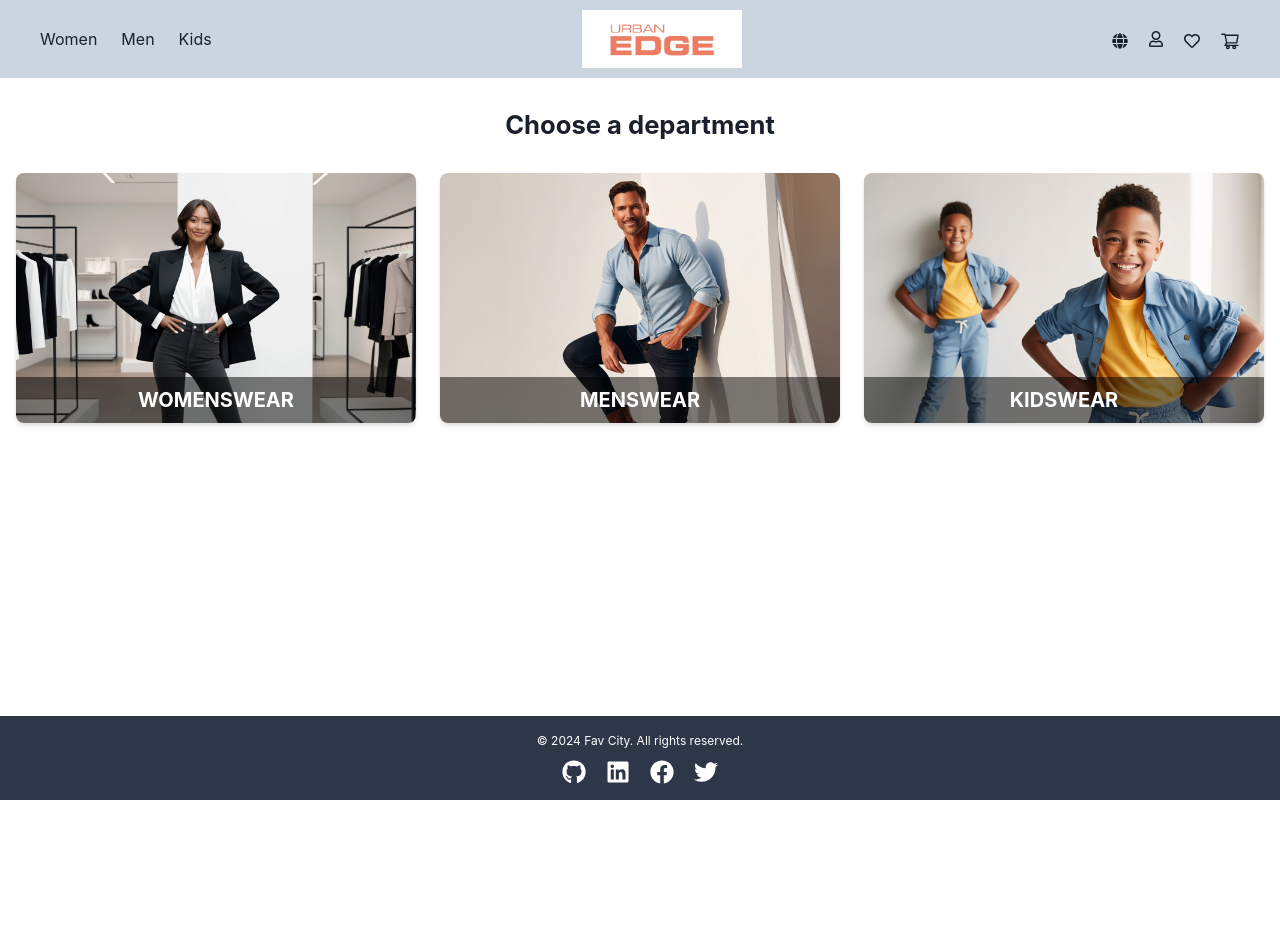
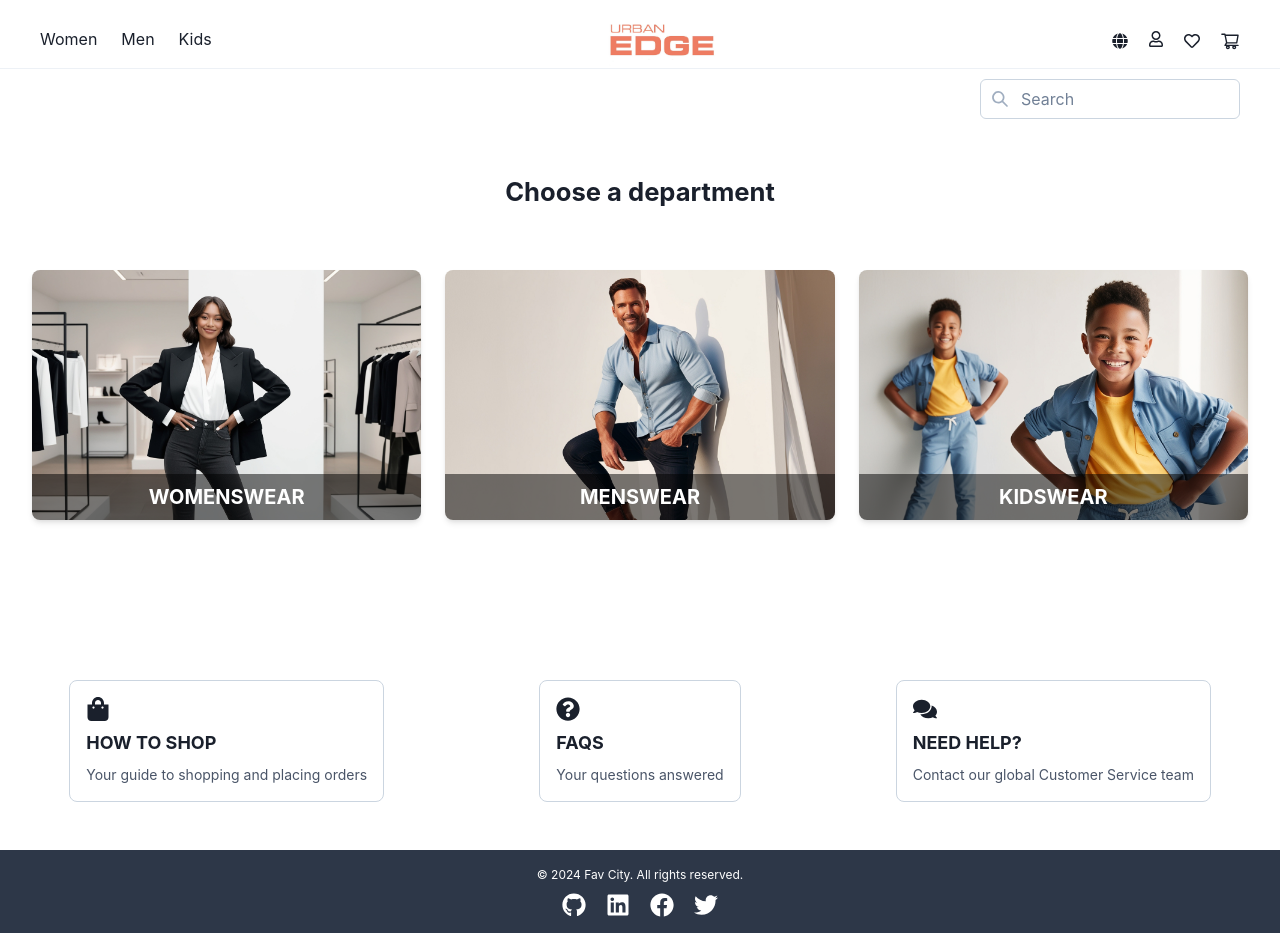
Before and after one commit to alyersin/Urban-Edge, a Next.js app: page / in a window 1280 px wide. Before the commit the page ends 800 px from the top, so only its background shows below. Built offline with nearby package versions, Linux system fonts and the light colour scheme.

Commit message:
13-11 23:15

```diff
--- a/src/app/page.js
+++ b/src/app/page.js
@@ -1,32 +1,76 @@
-import { Box, Heading, SimpleGrid } from "@chakra-ui/react";
+import { Box, Heading, SimpleGrid, VStack } from "@chakra-ui/react";
 import DepartmentCard from "@/components/DepartmentCard/DepartmentCard";
+import InfoCard from "@/components/InfoCard/InfoCard";
+import { FaShoppingBag, FaQuestionCircle, FaComments } from "react-icons/fa";
 
 export default function Home() {
   return (
-    <Box textAlign="center">
+    <Box
+      display="flex"
+      flexDirection="column"
+      gap="30px"
+      alignItems="center"
+      alignContent="center"
+      justifyContent="center"
+      // minHeight="100vh"
+      maxWidth="1280px"
+      mx="auto"
+      textAlign="center"
+      p={4}
+    >
       <Heading mb={8} fontSize="1.6rem">
         Choose a department
       </Heading>
+
       <SimpleGrid
         columns={{ base: 1, md: 3 }}
         spacing={6}
         justifyItems="center"
       >
+        {/* Column 1 */}
+        <VStack spacing={40}>
           <DepartmentCard
             image="/assets/womenswear.jpg"
             title="WOMENSWEAR"
             link="/Pages/Women"
           />
+          <InfoCard
+            href="/Pages/Information/How-to-shop/"
+            icon={<FaShoppingBag />}
+            title="HOW TO SHOP"
+            description="Your guide to shopping and placing orders"
+          />
+        </VStack>
+
+        {/* Column 2 */}
+        <VStack spacing={40}>
           <DepartmentCard
             image="/assets/menswear.jpg"
             title="MENSWEAR"
             link="/Pages/Men"
           />
+          <InfoCard
+            href="/Pages/Information/Faqs/"
+            icon={<FaQuestionCircle />}
+            title="FAQS"
+            description="Your questions answered"
+          />
+        </VStack>
+
+        {/* Column 3 */}
+        <VStack spacing={40}>
           <DepartmentCard
             image="/assets/kidswear.jpg"
             title="KIDSWEAR"
             link="/Pages/Kids"
           />
+          <InfoCard
+            href="/Pages/Information/Need-help/"
+            icon={<FaComments />}
+            title="NEED HELP?"
+            description="Contact our global Customer Service team"
+          />
+        </VStack>
       </SimpleGrid>
     </Box>
   );
--- a/src/components/DepartmentCard/DepartmentCard.jsx
+++ b/src/components/DepartmentCard/DepartmentCard.jsx
@@ -1,5 +1,3 @@
-// src/components/DepartmentCard/DepartmentCard.jsx
-
 import { Box, Image, Text, Link } from "@chakra-ui/react";
 
 export default function DepartmentCard({ image, title, link }) {
@@ -8,8 +6,8 @@ export default function DepartmentCard({ image, title, link }) {
       <Box
         position="relative"
         width="100%"
-        maxWidth="400px" // Increase width for a more landscape view
-        height="250px" // Reduce height for a landscape view
+        maxWidth="400px"
+        height="250px"
         overflow="hidden"
         borderRadius="lg"
         boxShadow="md"
@@ -20,7 +18,7 @@ export default function DepartmentCard({ image, title, link }) {
           alt={title}
           width="100%"
           height="100%"
-          objectFit="cover" // Keep "cover" to maintain aspect ratio within the landscape card
+          objectFit="cover"
         />
         <Box
           position="absolute"
--- a/src/components/Header/Header.jsx
+++ b/src/components/Header/Header.jsx
@@ -7,18 +7,24 @@ import {
   Image,
   Text,
   Tooltip,
+  InputGroup,
+  InputLeftElement,
+  Input,
+  Divider,
 } from "@chakra-ui/react";
 import { FaGlobe, FaRegUser, FaRegHeart } from "react-icons/fa";
 import { AiOutlineShoppingCart } from "react-icons/ai";
 import LoginModal from "@/components/LoginModal/LoginModal.jsx";
 import Link from "next/link";
 import { useDisclosure } from "@chakra-ui/react";
+import { SearchIcon } from "@chakra-ui/icons";
 
 export default function Header() {
   const { isOpen, onOpen, onClose } = useDisclosure();
 
   return (
-    <Box as="header" bg="gray.300" width="100%" paddingY="10px">
+    <Box>
+      <Box as="header" width="100%" paddingY="10px">
         <Box
           display="flex"
           flexDirection="row"
@@ -64,7 +70,12 @@ export default function Header() {
                 <Icon as={FaGlobe} boxSize={4} />
               </Link>
             </Tooltip>
-          <Tooltip label="Profile" hasArrow placement="bottom" openDelay={400}>
+            <Tooltip
+              label="Profile"
+              hasArrow
+              placement="bottom"
+              openDelay={400}
+            >
               <Button
                 onClick={onOpen}
                 variant="ghost"
@@ -75,7 +86,12 @@ export default function Header() {
                 <Icon as={FaRegUser} boxSize={4} />
               </Button>
             </Tooltip>
-          <Tooltip label="Wishlist" hasArrow placement="bottom" openDelay={400}>
+            <Tooltip
+              label="Wishlist"
+              hasArrow
+              placement="bottom"
+              openDelay={400}
+            >
               <Link href="/Pages/Wishlist">
                 <Icon as={FaRegHeart} boxSize={4} />
               </Link>
@@ -86,6 +102,31 @@ export default function Header() {
               </Link>
             </Tooltip>
           </HStack>
+        </Box>
+        <Divider></Divider>
+        {/* SEARCH INPUT */}
+        <Box
+          display="flex"
+          justifyContent="flex-end"
+          maxWidth="1280px"
+          mx="auto"
+          paddingX={{ base: "10px", md: "40px" }}
+          mt="10px"
+        >
+          <InputGroup width="260px" /* Adjust width as needed */>
+            <InputLeftElement pointerEvents="none">
+              <SearchIcon color="gray.400" />
+            </InputLeftElement>
+            <Input
+              type="text"
+              placeholder="Search"
+              borderColor="gray.300"
+              focusBorderColor="black"
+              _placeholder={{ color: "gray.500" }}
+              borderRadius="md"
+            />
+          </InputGroup>
+        </Box>
 
         {/* LOGINMODAL COMPONENT */}
         <LoginModal isOpen={isOpen} onClose={onClose} />
--- /dev/null
+++ b/src/components/InfoCard/InfoCard.jsx
@@ -0,0 +1,32 @@
+"use client";
+import { Box, Text, VStack } from "@chakra-ui/react";
+import Link from "next/link";
+
+export default function InfoCard({ icon, title, description, href }) {
+  return (
+    <Link href={href} passHref>
+      <Box
+        width="100%"
+        maxWidth="400px" // Matches DepartmentCard's maxWidth
+        border="1px solid"
+        borderColor="gray.300"
+        borderRadius="lg" // Matches DepartmentCard's borderRadius
+        padding={4}
+        textAlign="left"
+        transition="all 0.3s ease"
+        _hover={{ boxShadow: "lg", transform: "translateY(-2px)" }}
+        cursor="pointer"
+      >
+        <VStack align="flex-start" spacing={2}>
+          <Box fontSize="2xl">{icon}</Box>
+          <Text fontWeight="bold" fontSize="lg">
+            {title}
+          </Text>
+          <Text fontSize="sm" color="gray.600">
+            {description}
+          </Text>
+        </VStack>
+      </Box>
+    </Link>
+  );
+}
```
Also changed, not shown: src/app/Pages/Information/Faqs/page.js (added, +10 -0 lines), src/app/Pages/Information/How-to-shop/page.js (added, +10 -0 lines), src/app/Pages/Information/Need-help/page.js (added, +9 -0 lines), src/components/Main/Main.jsx (deleted, +0 -32 lines). Lines whose indentation alone changed are shown as unchanged.
